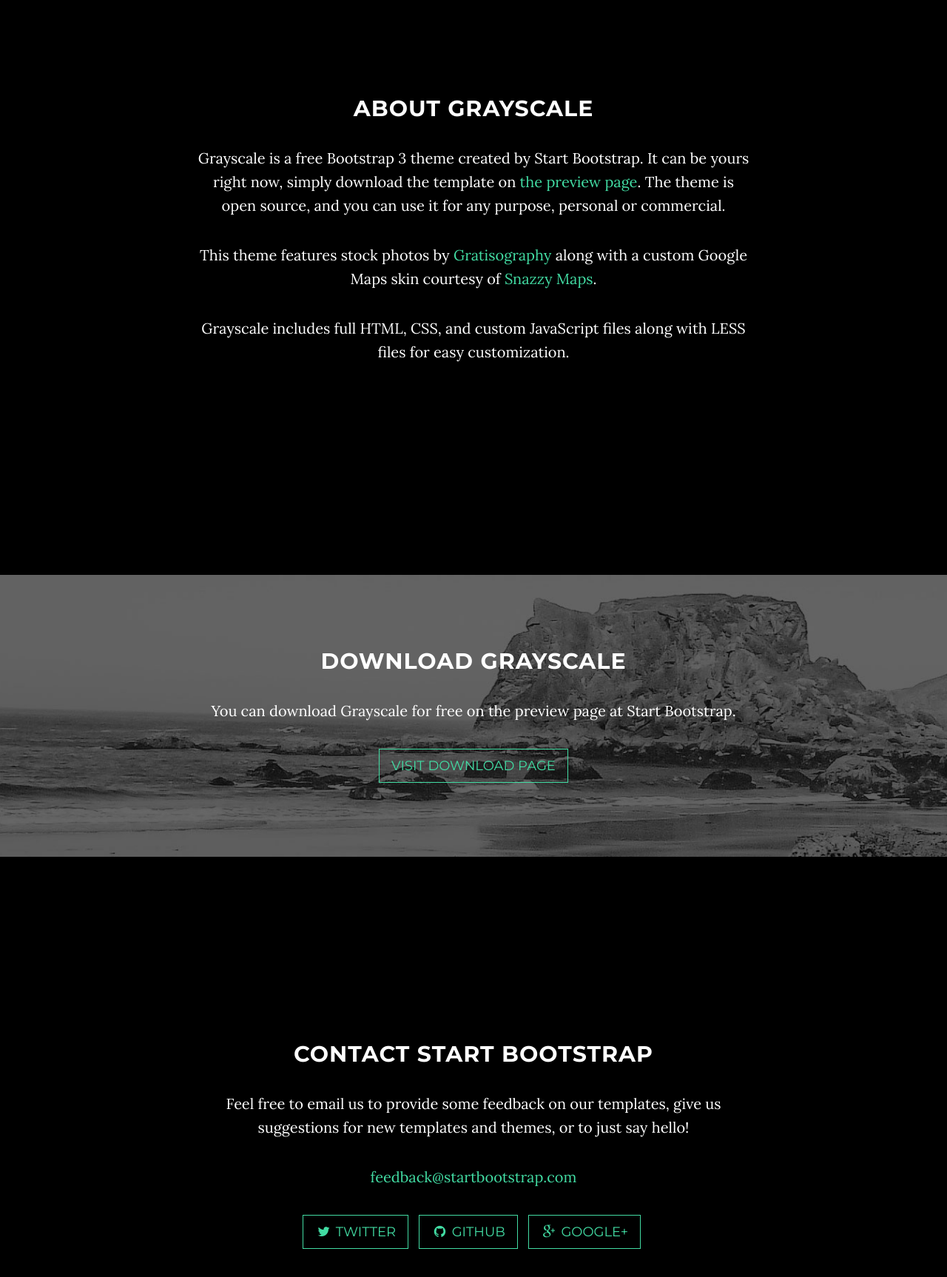
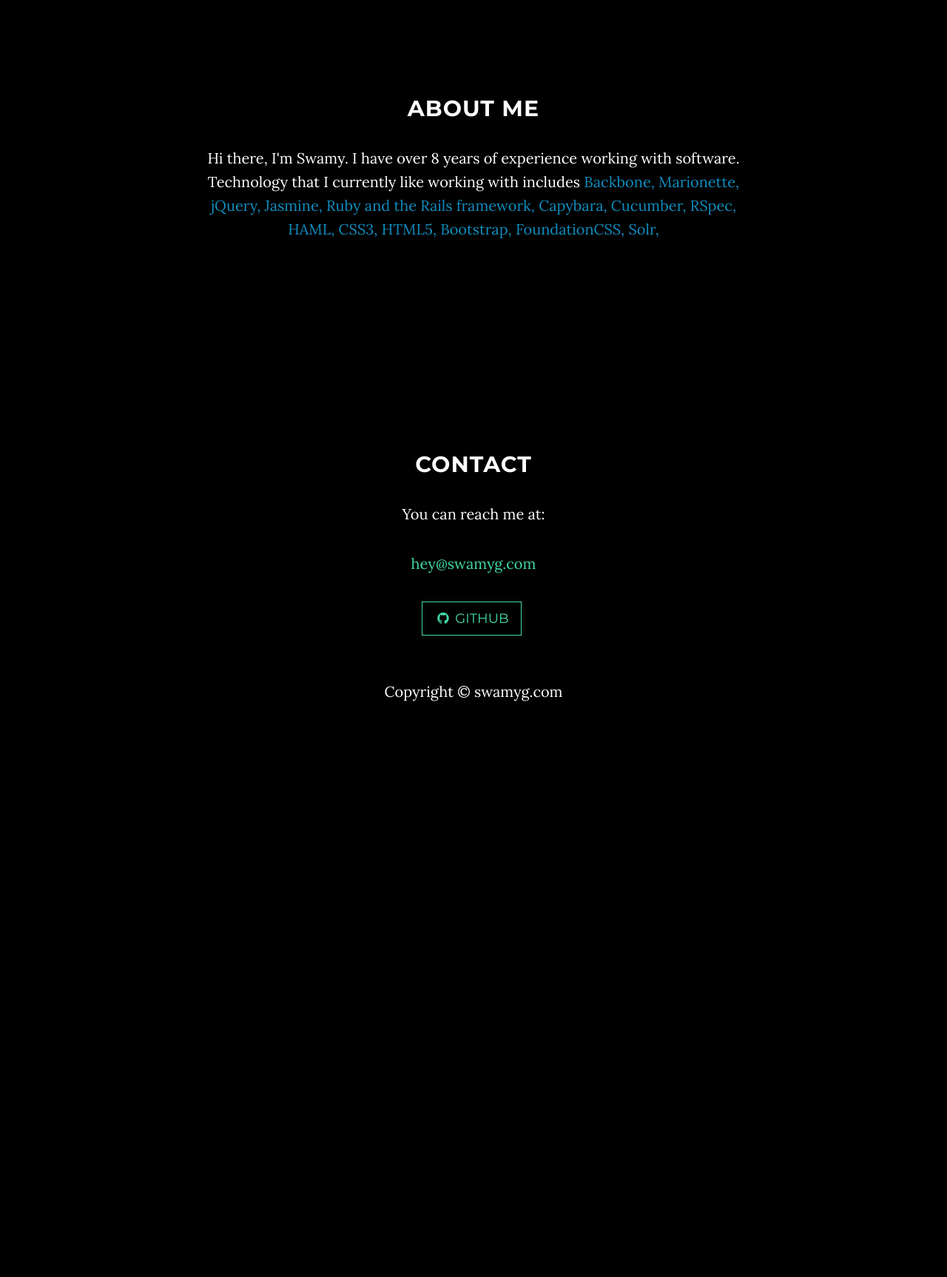
Before and after one commit to swamyg/singlepage, a plain HTML site: page index.html in a window 1280 px wide. Shown: the part 920-2646 px from the top of the page at 74% size. After the commit the page ends 1921 px from the top, so only its background shows below. Drawn offline with Linux system fonts and the light colour scheme; some packages are replaced by stand-ins of ours.

Commit message:
Change background and text [initial]

```diff
--- a/css/grayscale.css
+++ b/css/grayscale.css
@@ -371,3 +371,8 @@
 body {
     webkit-tap-highlight-color: rgba(255,255,255,.2);
 }
+
+/* User created styles */
+span.emphasis {
+	color: #108EC0;
+}
--- a/index.html
+++ b/index.html
@@ -9,7 +9,7 @@
     <meta name="description" content="">
     <meta name="author" content="">
 
-    <title>Grayscale - Start Bootstrap Theme</title>
+    <title>Swamy Gopalsamy - Full stack developer</title>
 
     <!-- Bootstrap Core CSS -->
     <link href="css/bootstrap.min.css" rel="stylesheet">
@@ -40,9 +40,9 @@
                 <button type="button" class="navbar-toggle" data-toggle="collapse" data-target=".navbar-main-collapse">
                     <i class="fa fa-bars"></i>
                 </button>
-                <a class="navbar-brand page-scroll" href="#page-top">
+                <!-- <a class="navbar-brand page-scroll" href="#page-top">
                     <i class="fa fa-play-circle"></i>  <span class="light">Start</span> Bootstrap
-                </a>
+                </a> -->
             </div>
 
             <!-- Collect the nav links, forms, and other content for toggling -->
@@ -54,9 +54,6 @@
                     </li>
                     <li>
                         <a class="page-scroll" href="#about">About</a>
-                    </li>
-                    <li>
-                        <a class="page-scroll" href="#download">Download</a>
                     </li>
                     <li>
                         <a class="page-scroll" href="#contact">Contact</a>
@@ -74,8 +71,8 @@
             <div class="container">
                 <div class="row">
                     <div class="col-md-8 col-md-offset-2">
-                        <h1 class="brand-heading">Grayscale</h1>
-                        <p class="intro-text">A free, responsive, one page Bootstrap theme.<br>Created by Start Bootstrap.</p>
+                        <h1 class="brand-heading">Swamy G</h1>
+                        <p class="intro-text">Full stack developer in San Francisco</p>
                         <a href="#about" class="btn btn-circle page-scroll">
                             <i class="fa fa-angle-double-down animated"></i>
                         </a>
@@ -89,23 +86,8 @@
     <section id="about" class="container content-section text-center">
         <div class="row">
             <div class="col-lg-8 col-lg-offset-2">
-                <h2>About Grayscale</h2>
-                <p>Grayscale is a free Bootstrap 3 theme created by Start Bootstrap. It can be yours right now, simply download the template on <a href="http://startbootstrap.com/template-overviews/grayscale/">the preview page</a>. The theme is open source, and you can use it for any purpose, personal or commercial.</p>
-                <p>This theme features stock photos by <a href="http://gratisography.com/">Gratisography</a> along with a custom Google Maps skin courtesy of <a href="http://snazzymaps.com/">Snazzy Maps</a>.</p>
-                <p>Grayscale includes full HTML, CSS, and custom JavaScript files along with LESS files for easy customization.</p>
-            </div>
-        </div>
-    </section>
-
-    <!-- Download Section -->
-    <section id="download" class="content-section text-center">
-        <div class="download-section">
-            <div class="container">
-                <div class="col-lg-8 col-lg-offset-2">
-                    <h2>Download Grayscale</h2>
-                    <p>You can download Grayscale for free on the preview page at Start Bootstrap.</p>
-                    <a href="http://startbootstrap.com/template-overviews/grayscale/" class="btn btn-default btn-lg">Visit Download Page</a>
-                </div>
+                <h2>About Me</h2>
+                <p>Hi there, I'm Swamy. I have over 8 years of experience working with software. Technology that I currently like working with includes <span class="emphasis">Backbone, Marionette, jQuery, Jasmine, Ruby and the Rails framework, Capybara, Cucumber, RSpec, HAML, CSS3, HTML5, Bootstrap, FoundationCSS, Solr,</span> </p>
             </div>
         </div>
     </section>
@@ -114,32 +96,23 @@
     <section id="contact" class="container content-section text-center">
         <div class="row">
             <div class="col-lg-8 col-lg-offset-2">
-                <h2>Contact Start Bootstrap</h2>
-                <p>Feel free to email us to provide some feedback on our templates, give us suggestions for new templates and themes, or to just say hello!</p>
-                <p><a href="mailto:feedback@startbootstrap.com">feedback@startbootstrap.com</a>
+                <h2>Contact</h2>
+                <p>You can reach me at:</p>
+                <p><a href="mailto:hey@swamyg.com">hey@swamyg.com</a>
                 </p>
                 <ul class="list-inline banner-social-buttons">
-                    <li>
-                        <a href="https://twitter.com/SBootstrap" class="btn btn-default btn-lg"><i class="fa fa-twitter fa-fw"></i> <span class="network-name">Twitter</span></a>
-                    </li>
-                    <li>
-                        <a href="https://github.com/IronSummitMedia/startbootstrap" class="btn btn-default btn-lg"><i class="fa fa-github fa-fw"></i> <span class="network-name">Github</span></a>
-                    </li>
-                    <li>
-                        <a href="https://plus.google.com/+Startbootstrap/posts" class="btn btn-default btn-lg"><i class="fa fa-google-plus fa-fw"></i> <span class="network-name">Google+</span></a>
-                    </li>
+									<li>
+										<a href="https://github.com/swamyg" class="btn btn-default btn-lg"><i class="fa fa-github fa-fw"></i> <span class="network-name">Github</span></a>
+									</li>
                 </ul>
             </div>
         </div>
     </section>
 
-    <!-- Map Section -->
-    <div id="map"></div>
-
     <!-- Footer -->
     <footer>
         <div class="container text-center">
-            <p>Copyright &copy; Your Website 2014</p>
+            <p>Copyright &copy; swamyg.com</p>
         </div>
     </footer>
 
```
Also changed, not shown: img/intro-bg.jpg, img/intro-bg2.jpg (added), img/intro-bg_brighter.jpg (added), tmp/sf_b&w.jpg (added), 1 other file.
